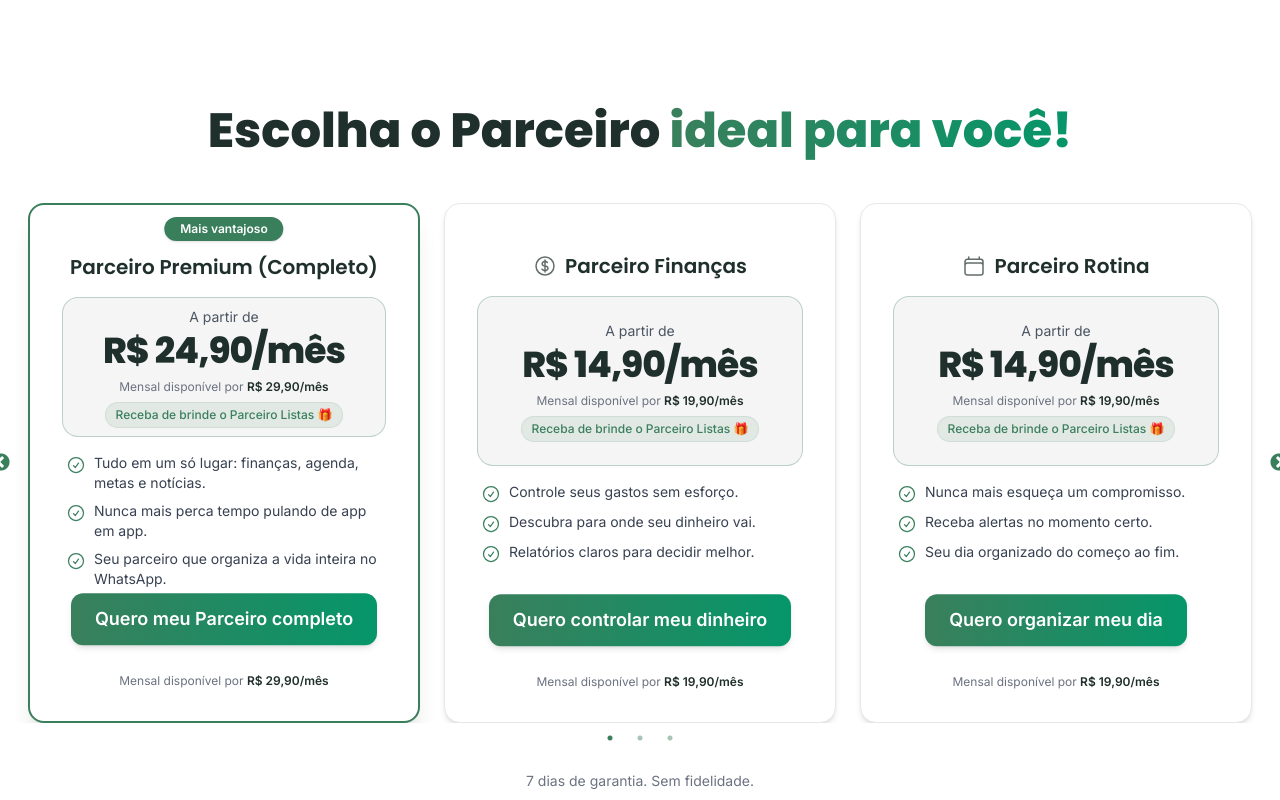
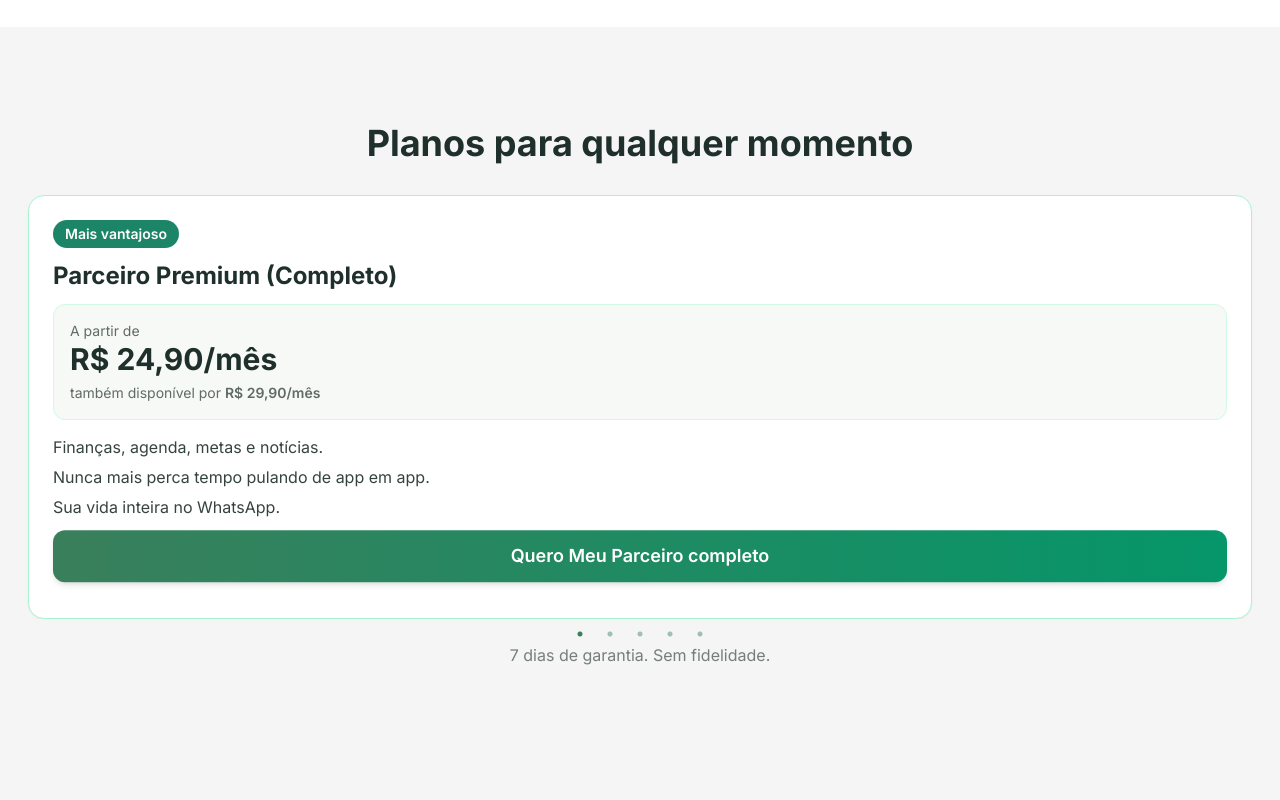
Before and after one commit to herick25/Site-Parceiro-IA, a React (Vite) app: page / in a window 1280 px wide. Shown: the part 3640-4440 px from the top of the page. Built offline with nearby package versions, Linux system fonts and the light colour scheme.

Commit message:
ajuste plans

```diff
--- a/src/sections/Plans.jsx
+++ b/src/sections/Plans.jsx
@@ -10,10 +10,6 @@ import {
   CheckCircleIcon,
 } from "@heroicons/react/24/outline";
 
-// Estilos do slick (não afeta o PC)
-import "slick-carousel/slick/slick.css";
-import "slick-carousel/slick/slick-theme.css";
-
 export default function Plans() {
   const PRICES = {
     premium: { monthly: "R$ 29,90/mês", annual: "R$ 24,90/mês" },
@@ -24,25 +20,25 @@ export default function Plans() {
     {
       key: "premium",
       title: "Parceiro Premium (Completo)",
+      badge: "Mais vantajoso",
       price: PRICES.premium.annual,
       monthly: PRICES.premium.monthly,
-      features: [
-        "Tudo em um só lugar: finanças, agenda, metas e notícias.",
+      bullets: [
+        "Finanças, agenda, metas e notícias.",
         "Nunca mais perca tempo pulando de app em app.",
-        "Seu parceiro que organiza a vida inteira no WhatsApp.",
+        "Sua vida inteira no WhatsApp.",
       ],
-      cta: "Quero meu Parceiro completo",
-      highlight: true,
+      cta: "Quero Meu Parceiro completo",
+      icon: CheckCircleIcon,
     },
     {
       key: "financas",
       title: "Parceiro Finanças",
       price: PRICES.basic.annual,
       monthly: PRICES.basic.monthly,
-      features: [
+      bullets: [
         "Controle seus gastos sem esforço.",
         "Descubra para onde seu dinheiro vai.",
-        "Relatórios claros para decidir melhor.",
       ],
       cta: "Quero controlar meu dinheiro",
       icon: CurrencyDollarIcon,
@@ -52,12 +48,11 @@ export default function Plans() {
       title: "Parceiro Rotina",
       price: PRICES.basic.annual,
       monthly: PRICES.basic.monthly,
-      features: [
+      bullets: [
         "Nunca mais esqueça um compromisso.",
-        "Receba alertas no momento certo.",
-        "Seu dia organizado do começo ao fim.",
+        "Alertas no momento certo.",
       ],
-      cta: "Quero organizar meu dia",
+      cta: "Quero organizar minha rotina",
       icon: CalendarIcon,
     },
     {
@@ -65,12 +60,11 @@ export default function Plans() {
       title: "Parceiro Notícias",
       price: PRICES.basic.annual,
       monthly: PRICES.basic.monthly,
-      features: [
-        "Receba só as notícias de seu interesse.",
-        "Pare de perder tempo com excesso de informação.",
-        "Resumos rápidos.",
+      bullets: [
+        "Resumo diário do que importa pra você.",
+        "Economize tempo, fique bem informado.",
       ],
-      cta: "Quero só o que importa",
+      cta: "Quero receber resumos",
       icon: NewspaperIcon,
     },
     {
@@ -78,131 +72,90 @@ export default function Plans() {
       title: "Parceiro Metas",
       price: PRICES.basic.annual,
       monthly: PRICES.basic.monthly,
-      features: [
-        "Tire suas metas do papel.",
+      bullets: [
+        "Defina metas em linguagem natural.",
         "Acompanhe o progresso sem esforço.",
-        "Pequenas vitórias que mantêm você no ritmo.",
       ],
-      cta: "Quero tirar metas do papel",
+      cta: "Quero bater minhas metas",
       icon: FlagIcon,
     },
   ];
 
-  // PC: 3 | Tablet: 2 | Mobile: 1 (sem mexer no PC)
-  const sliderSettings = {
+  const settings = {
     dots: true,
-    arrows: true,
     infinite: false,
-    speed: 500,
-    slidesToShow: 3,              // PC igual
+    speed: 400,
+    swipeToSlide: true,
+    adaptiveHeight: true,
+    arrows: false,
+    mobileFirst: true,      // base = mobile
+    slidesToShow: 1,        // mobile = 1 slide
     slidesToScroll: 1,
-    centerMode: false,
-    adaptiveHeight: false,
-    // IMPORTANTE: sem mobileFirst -> breakpoints são "máximos"
     responsive: [
-      { breakpoint: 1024, settings: { slidesToShow: 2, arrows: true, centerMode: false } }, // tablet igual
       {
-        breakpoint: 768, // <= 768px
-        settings: {
-          slidesToShow: 1,
-          slidesToScroll: 1,
-          arrows: false,
-          centerMode: false,
-          centerPadding: "0px",
-          variableWidth: false,
-          swipe: true,
-          swipeToSlide: true,
-          touchMove: true,
-          draggable: true,
-          touchThreshold: 6,
-          cssEase: "ease-out",
-          speed: 350,
-          adaptiveHeight: false,
-          initialSlide: 0,
-        },
+        breakpoint: 768,    // ≥768px (tablet)
+        settings: { slidesToShow: 2, slidesToScroll: 1, arrows: true },
+      },
+      {
+        breakpoint: 1024,   // ≥1024px (desktop)
+        settings: { slidesToShow: 3, slidesToScroll: 1, arrows: true },
       },
     ],
   };
 
-  const Feature = ({ children }) => (
-    <li className="flex items-start gap-2 text-sm text-gray-700">
-      <CheckCircleIcon className="w-5 h-5 text-menta flex-shrink-0 mt-0.5" />
-      <span>{children}</span>
-    </li>
-  );
+  return (
+    <section id="planos" className="py-16 md:py-24">
+      <div className="container mx-auto px-4">
+        <h2 className="text-3xl md:text-4xl font-extrabold text-escuro mb-8 text-center">
+          Planos para qualquer momento
+        </h2>
 
-  return (
-    <section id="planos" className="py-20 bg-white px-4 scroll-mt-24" data-aos="fade-up">
-      <div className="max-w-7xl mx-auto">
-        {/* Header */}
-        <div className="mb-12">
-          <h2 className="text-center text-3xl sm:text-5xl font-extrabold font-poppins text-escuro">
-            Escolha o Parceiro{" "}
-            <span className="bg-gradient-to-r from-menta to-emerald-600 bg-clip-text text-transparent">
-              ideal para você!
-            </span>
-          </h2>
-        </div>
+        <Slider className="plans-slider" {...settings}>
+          {plans.map((p) => (
+            <div key={p.key} className="px-2 md:px-3">
+              <article className="h-full rounded-2xl border border-emerald-200 bg-white shadow-sm p-5 md:p-6 flex flex-col justify-between">
+                <div>
+                  {p.badge && (
+                    <span className="inline-block mb-3 text-sm font-semibold text-white bg-emerald-700/90 px-3 py-1 rounded-full">
+                      {p.badge}
+                    </span>
+                  )}
+                  <h3 className="text-2xl font-bold text-escuro mb-3">{p.title}</h3>
 
-        {/* Carrossel */}
-        <Slider {...sliderSettings} className="plans-slider" key={plans.length}>
-          {plans.map((plan) => (
-            // MOBILE: largura total | PC/Tablet: como estava
-            <div key={plan.key} className="px-0 sm:px-3 w-full max-w-full md:max-w-none mx-auto">
-              <div
-                className={`relative overflow-visible rounded-2xl p-8 pt-12 bg-white
-                            ${plan.highlight ? "border-2 border-menta shadow-xl" : "border border-gray-200 shadow-md hover:shadow-lg"}
-                            grid grid-rows-[auto_auto_1fr_auto_auto] gap-4
-                            w-full
-                            h-auto md:h-[520px]`}
-              >
-                {plan.highlight && (
-                  <span className="absolute left-1/2 -translate-x-1/2 top-3 bg-menta text-white text-xs font-semibold px-4 py-1 rounded-full shadow">
-                    Mais vantajoso
-                  </span>
-                )}
+                  <div className="rounded-xl border border-emerald-100 bg-[#f7f9f7] p-4 mb-4">
+                    <p className="text-sm text-escuro/70">A partir de</p>
+                    <p className="text-3xl font-extrabold text-escuro leading-tight">
+                      {p.price}
+                    </p>
+                    <p className="text-sm text-escuro/70 mt-1">
+                      também disponível por <span className="font-semibold">{p.monthly}</span>
+                    </p>
+                  </div>
 
-                <h3 className="text-xl font-poppins font-semibold text-escuro flex items-center gap-2 justify-center text-center">
-                  {plan.icon && <plan.icon className="w-6 h-6 text-escuro/70" />}
-                  {plan.title}
-                </h3>
-
-                <div className="rounded-2xl border border-menta/30 bg-gelo p-6 text-center min-h-[100px] flex flex-col items-center justify-center">
-                  <div className="text-sm text-gray-600 mb-1">A partir de</div>
-                  <div className="text-3xl md:text-4xl font-extrabold font-poppins text-escuro whitespace-nowrap leading-tight tracking-tight">
-                    {plan.price}
-                  </div>
-                  <p className="text-xs text-gray-500 mt-2">
-                    Mensal disponível por{" "}
-                    <span className="font-semibold text-escuro">{plan.monthly}</span>
-                  </p>
-                  <span className="mt-2 inline-flex items-center gap-1 text-xs font-medium text-menta bg-menta/10 ring-1 ring-menta/20 px-2.5 py-1 rounded-full">
-                    Receba de brinde o Parceiro Listas 🎁
-                  </span>
+                  <ul className="space-y-2 text-escuro/90 mb-6">
+                    {p.bullets.map((b, i) => (
+                      <li key={i} className="flex items-start gap-2">
+                        <p className="leading-snug">{b}</p>
+                      </li>
+                    ))}
+                  </ul>
                 </div>
 
-                <ul className="space-y-2 text-left px-1">
-                  {plan.features.map((f, i) => (
-                    <Feature key={i}>{f}</Feature>
-                  ))}
-                </ul>
-
-                <div className="flex justify-center items-end">
-                  <ModernCTA>{plan.cta}</ModernCTA>
-                </div>
-
-                <p className="text-xs text-gray-500 text-center">
-                  Mensal disponível por{" "}
-                  <span className="font-semibold text-escuro">{plan.monthly}</span>
-                </p>
-              </div>
+                <ModernCTA
+                  onClick={() =>
+                    document.getElementById("contato")?.scrollIntoView({ behavior: "smooth" })
+                  }
+                >
+                  {p.cta}
+                </ModernCTA>
+              </article>
             </div>
           ))}
         </Slider>
 
-        <div className="mt-12 text-sm text-gray-500 text-center font-inter">
+        <p className="text-center text-escuro/60 mt-6">
           7 dias de garantia. Sem fidelidade.
-        </div>
+        </p>
       </div>
     </section>
   );
```
